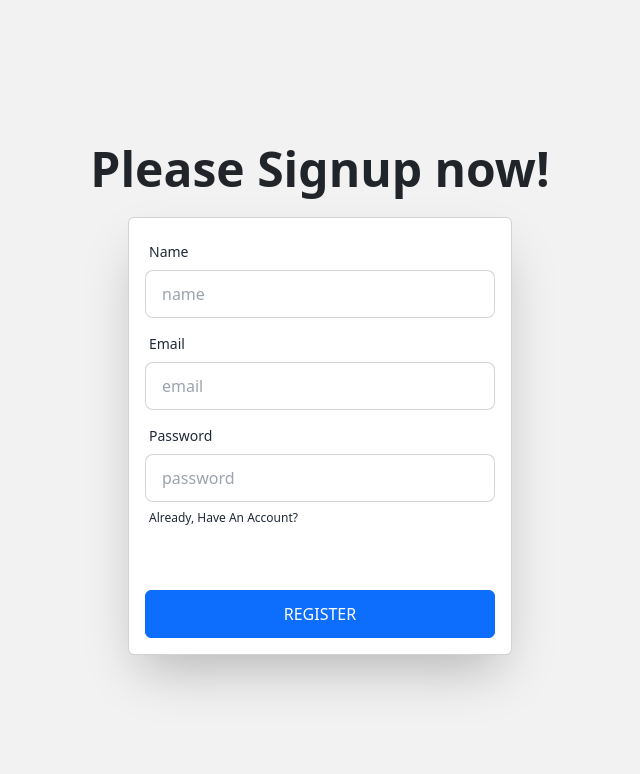
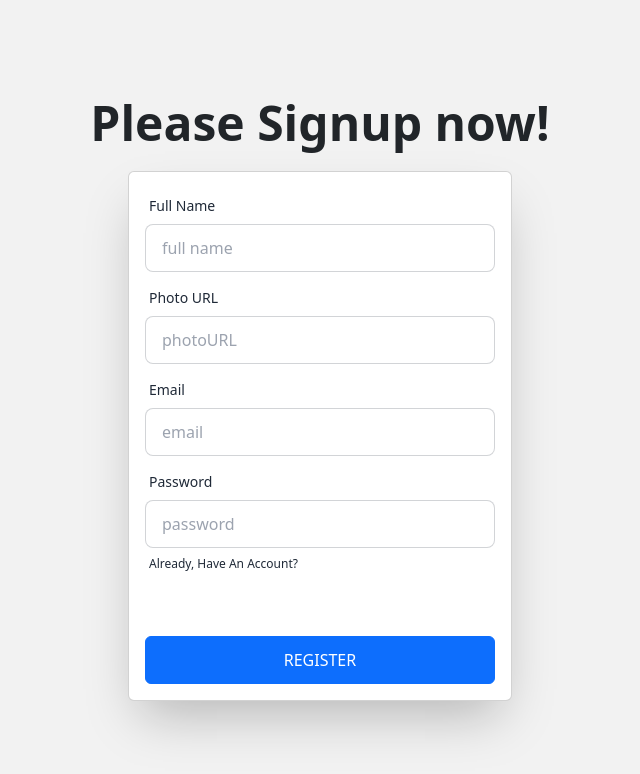
Before and after one commit to md-galib-hossain/online-bookstore-clientside, a React (Create React App) app: page /signup in a window 1280 px wide. Shown: the top 774 px of the page, without its empty margins (320-960 px from the left). Built offline with nearby package versions, Linux system fonts and the light colour scheme; no server answers.

Commit message:
Error fixed

```diff
--- a/src/Components/Pages/Shared/Header/Header.js
+++ b/src/Components/Pages/Shared/Header/Header.js
@@ -14,6 +14,7 @@ import { FaUser } from "react-icons/fa";
 
 const Header = () => {
   const { user, logOut } = useContext(AuthContext);
+
   const handleLogOut = () => {
     logOut()
       .then(() => {})
--- a/src/Components/Pages/Signup/Signup.js
+++ b/src/Components/Pages/Signup/Signup.js
@@ -1,10 +1,13 @@
 import React from "react";
 import { useState } from "react";
 import { useContext } from "react";
-import { Link } from "react-router-dom";
+import { Link, useLocation, useNavigate } from "react-router-dom";
 import { AuthContext } from "../../../Context/AuthProvider/AuthProvider";
 
 const Signup = () => {
+  const location = useLocation();
+  const from = location.state?.from?.pathname || "/";
+  const navigate = useNavigate();
   const [error, setError] = useState("");
   const { createUser } = useContext(AuthContext);
   const handleSubmit = (event) => {
@@ -13,11 +16,15 @@ const Signup = () => {
     const name = form.name.value;
     const email = form.email.value;
     const password = form.password.value;
-    createUser(email, password)
+    const photoURL = form.photoURL.value;
+
+    createUser(email, password, name, photoURL)
       .then((result) => {
         const user = result.user;
+
         setError("");
         form.reset();
+        navigate(from, { replace: true });
       })
       .catch((error) => {
         console.error(error);
@@ -35,14 +42,24 @@ const Signup = () => {
             <form onSubmit={handleSubmit} className="card-body">
               <div className="">
                 <label className="label">
-                  <span className="label-text">Name</span>
+                  <span className="label-text">Full Name</span>
                 </label>
                 <input
                   type="text"
                   name="name"
-                  placeholder="name"
+                  placeholder="full name"
                   className="input input-bordered w-100 "
-                  required
+                />
+              </div>
+              <div className="">
+                <label className="label">
+                  <span className="label-text">Photo URL</span>
+                </label>
+                <input
+                  type="text"
+                  name="photoURL"
+                  placeholder="photoURL"
+                  className="input input-bordered w-100 "
                 />
               </div>
               <div className="">
--- a/src/Context/AuthProvider/AuthProvider.js
+++ b/src/Context/AuthProvider/AuthProvider.js
@@ -23,9 +23,15 @@ const AuthProvider = ({ children }) => {
     return signInWithPopup(auth, provider);
   };
   //register
-  const createUser = (email, password) => {
+  const createUser = (email, password, name, photoURL) => {
     setLoading(true);
-    return createUserWithEmailAndPassword(auth, email, password);
+    return createUserWithEmailAndPassword(
+      auth,
+      email,
+      password,
+      name,
+      photoURL
+    );
   };
   //sign in with email pass
   const signIn = (email, password) => {
@@ -40,7 +46,6 @@ const AuthProvider = ({ children }) => {
     const unsubscribe = onAuthStateChanged(auth, (currentUser) => {
       setUser(currentUser);
       setLoading(false);
-      console.log(user);
     });
     return () => {
       unsubscribe();
```
